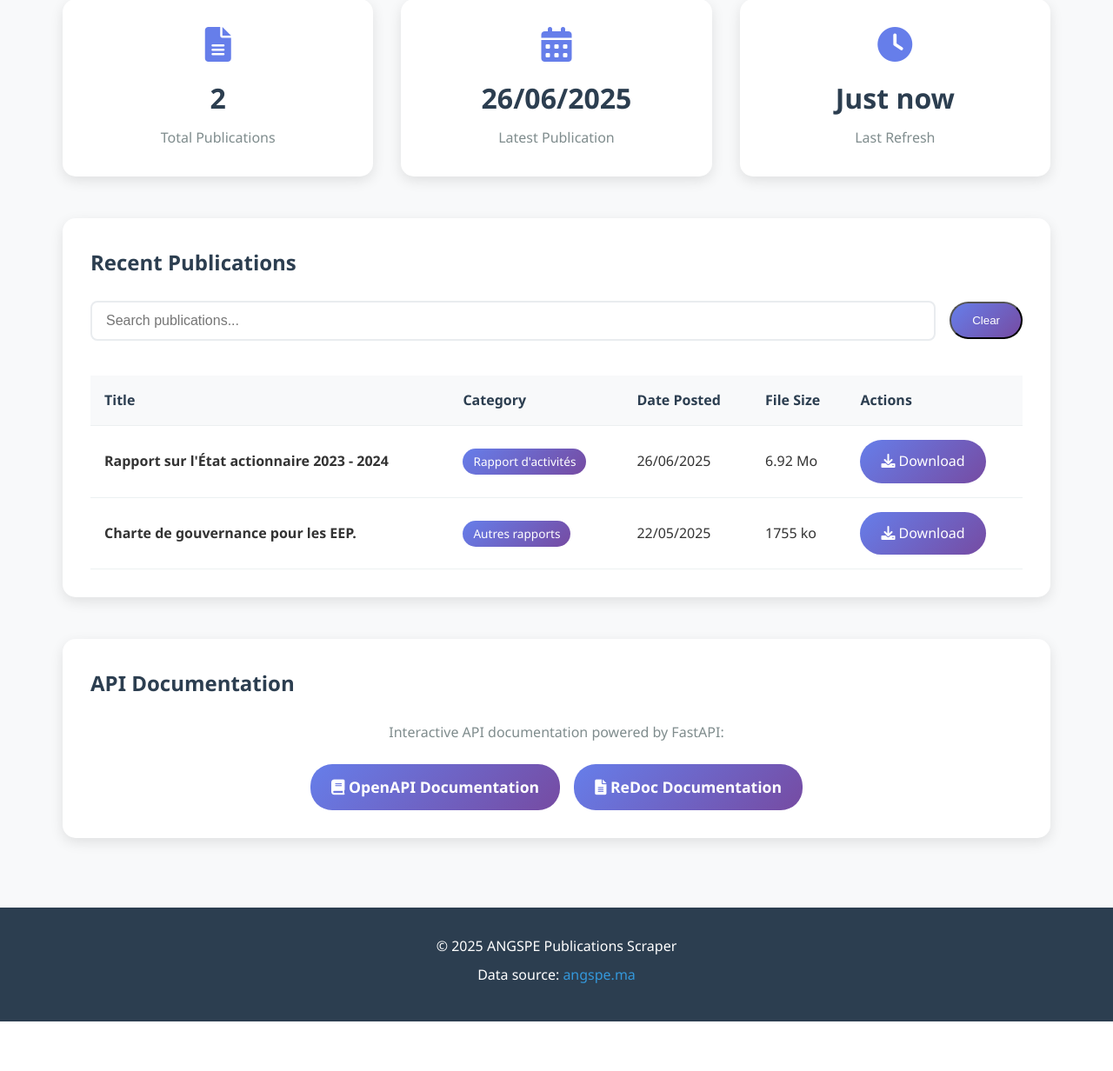
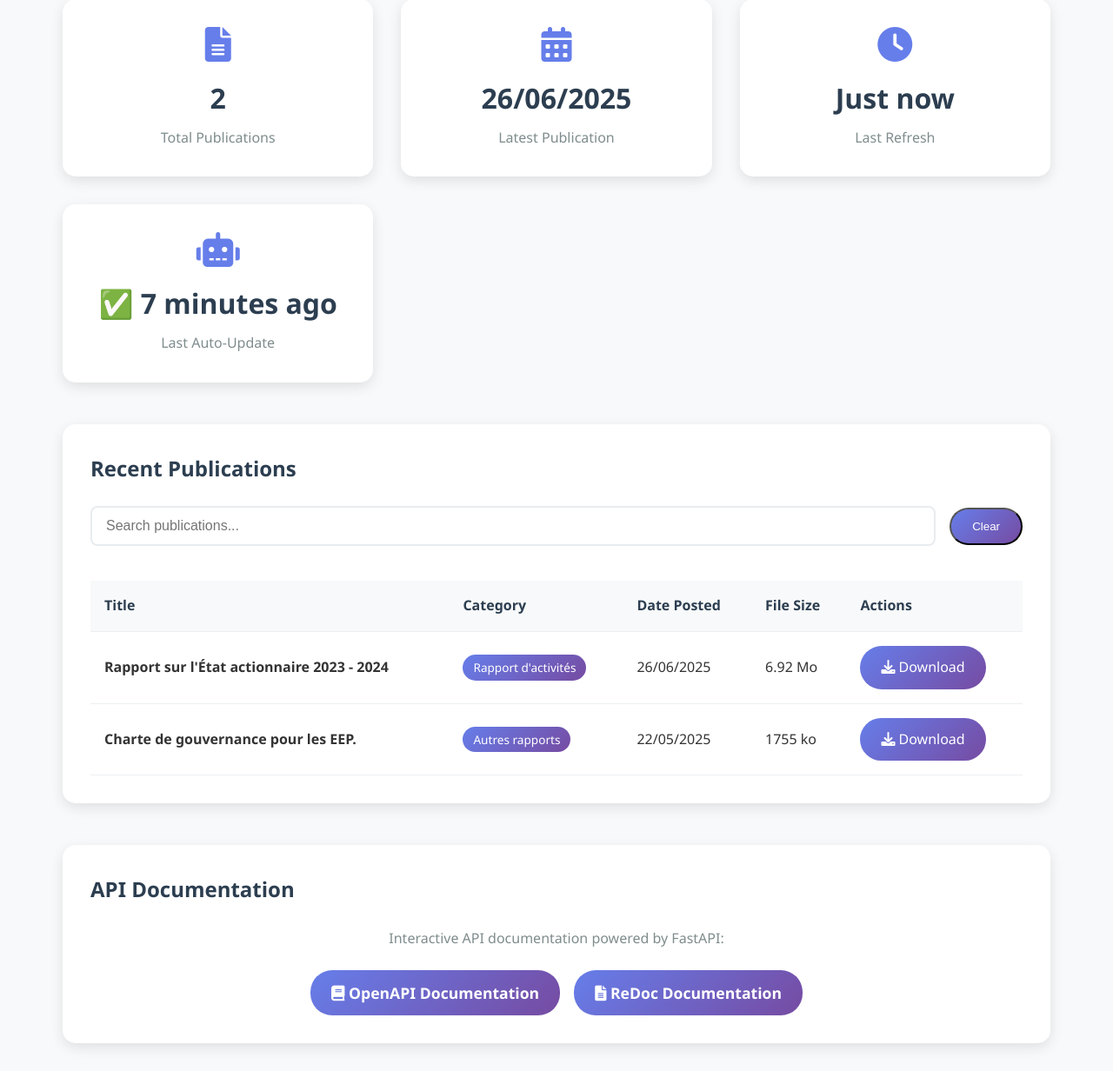
Before and after one commit to ARAGRAGMED/scraper-angspe, a FastAPI app: page / in a window 1280 px wide. Shown: the part 397-1629 px from the top of the page at 87% size. Before the commit the page ends 1572 px from the top, so only its background shows below. Run offline with FastAPI, Linux system fonts and the light colour scheme.

Commit message:
Add cron execution information to dashboard - shows last auto-update time and status

```diff
--- a/static/js/app.js
+++ b/static/js/app.js
@@ -22,7 +22,9 @@ async function loadDashboardData() {
                 total_publications: publications.length,
                 latest_publication: publications.length > 0 ? publications[0] : null,
                 last_scrape: status.last_scrape,
-                data_freshness: status.data_freshness
+                data_freshness: status.data_freshness,
+                last_cron_run: status.last_cron_run,
+                cron_status: status.cron_status
             };
 
             updateStats(dashboardData);
@@ -92,6 +94,9 @@ function updateStats(data) {
 
     // Update data freshness with real data
     updateDataFreshness(data.last_scrape, data.data_freshness);
+
+    // Update last cron run information
+    updateLastCronRun(data.last_cron_run, data.cron_status);
 }
 
 function updatePublicationsTable(publications) {
@@ -167,6 +172,55 @@ function updateDataFreshness(lastScrape, dataFreshness) {
         }
     } else {
         freshnessEl.textContent = 'Never';
+    }
+}
+
+function updateLastCronRun(lastCronRun, cronStatus) {
+    const cronEl = document.getElementById('last-cron-run');
+    if (!cronEl) return;
+
+    if (lastCronRun) {
+        try {
+            // Parse the ISO timestamp and format it nicely
+            const cronDate = new Date(lastCronRun);
+            const now = new Date();
+            const timeDiff = now - cronDate;
+
+            // Calculate how long ago the cron job ran
+            let timeAgo;
+            if (timeDiff < 60000) { // Less than 1 minute
+                timeAgo = 'Just now';
+            } else if (timeDiff < 3600000) { // Less than 1 hour
+                const minutes = Math.floor(timeDiff / 60000);
+                timeAgo = `${minutes} minute${minutes > 1 ? 's' : ''} ago`;
+            } else if (timeDiff < 86400000) { // Less than 1 day
+                const hours = Math.floor(timeDiff / 3600000);
+                timeAgo = `${hours} hour${hours > 1 ? 's' : ''} ago`;
+            } else {
+                const days = Math.floor(timeDiff / 86400000);
+                timeAgo = `${days} day${days > 1 ? 's' : ''} ago`;
+            }
+
+            // Format the actual date
+            const formattedDate = cronDate.toLocaleDateString('en-US', {
+                year: 'numeric',
+                month: 'short',
+                day: 'numeric',
+                hour: '2-digit',
+                minute: '2-digit'
+            });
+
+            // Add status indicator
+            const statusIcon = cronStatus === 'success' ? '✅' : '⚠️';
+            cronEl.textContent = `${statusIcon} ${timeAgo}`;
+            cronEl.title = `Last auto-update: ${formattedDate}\nStatus: ${cronStatus || 'unknown'}`;
+        } catch (error) {
+            console.error('Error parsing cron date:', error);
+            cronEl.textContent = '⚠️ Unknown';
+        }
+    } else {
+        cronEl.textContent = '⚠️ Never';
+        cronEl.title = 'No automatic updates have run yet';
     }
 }
 
--- a/templates/base.html
+++ b/templates/base.html
@@ -29,12 +29,7 @@
         {% block content %}{% endblock %}
     </main>
 
-    <footer>
-        <div class="footer-content">
-            <p>&copy; 2025 ANGSPE Publications Scraper</p>
-            <p>Data source: <a href="https://angspe.ma/les-publications" target="_blank">angspe.ma</a></p>
-        </div>
-    </footer>
+
 
     <script src="{{ url_for('static', path='/js/app.js') }}"></script>
 </body>
--- a/templates/index.html
+++ b/templates/index.html
@@ -24,6 +24,11 @@
             <i class="fas fa-clock"></i>
             <h3 id="data-freshness">-</h3>
             <p>Last Refresh</p>
+        </div>
+        <div class="stat-card">
+            <i class="fas fa-robot"></i>
+            <h3 id="last-cron-run">-</h3>
+            <p>Last Auto-Update</p>
         </div>
     </div>
 
```
